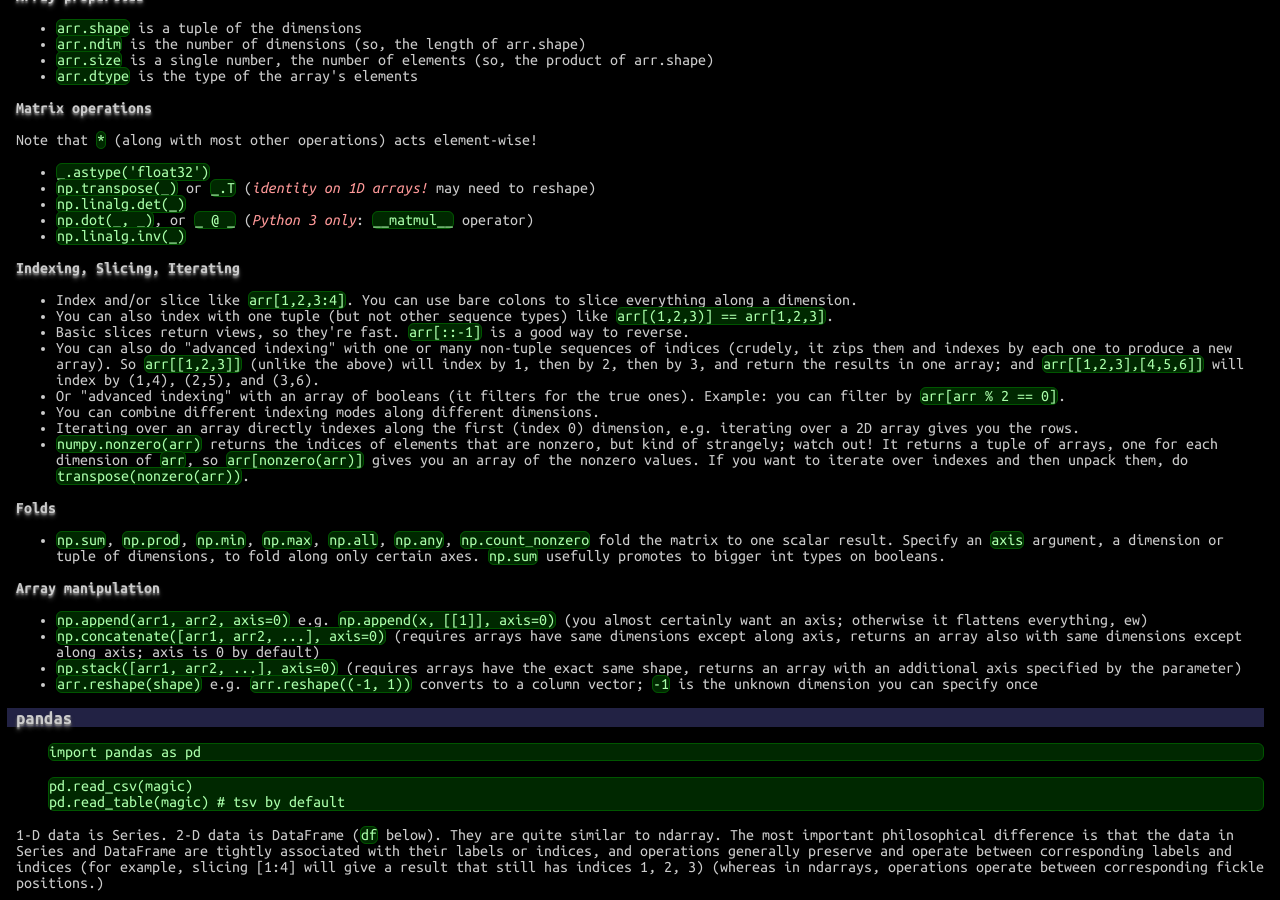
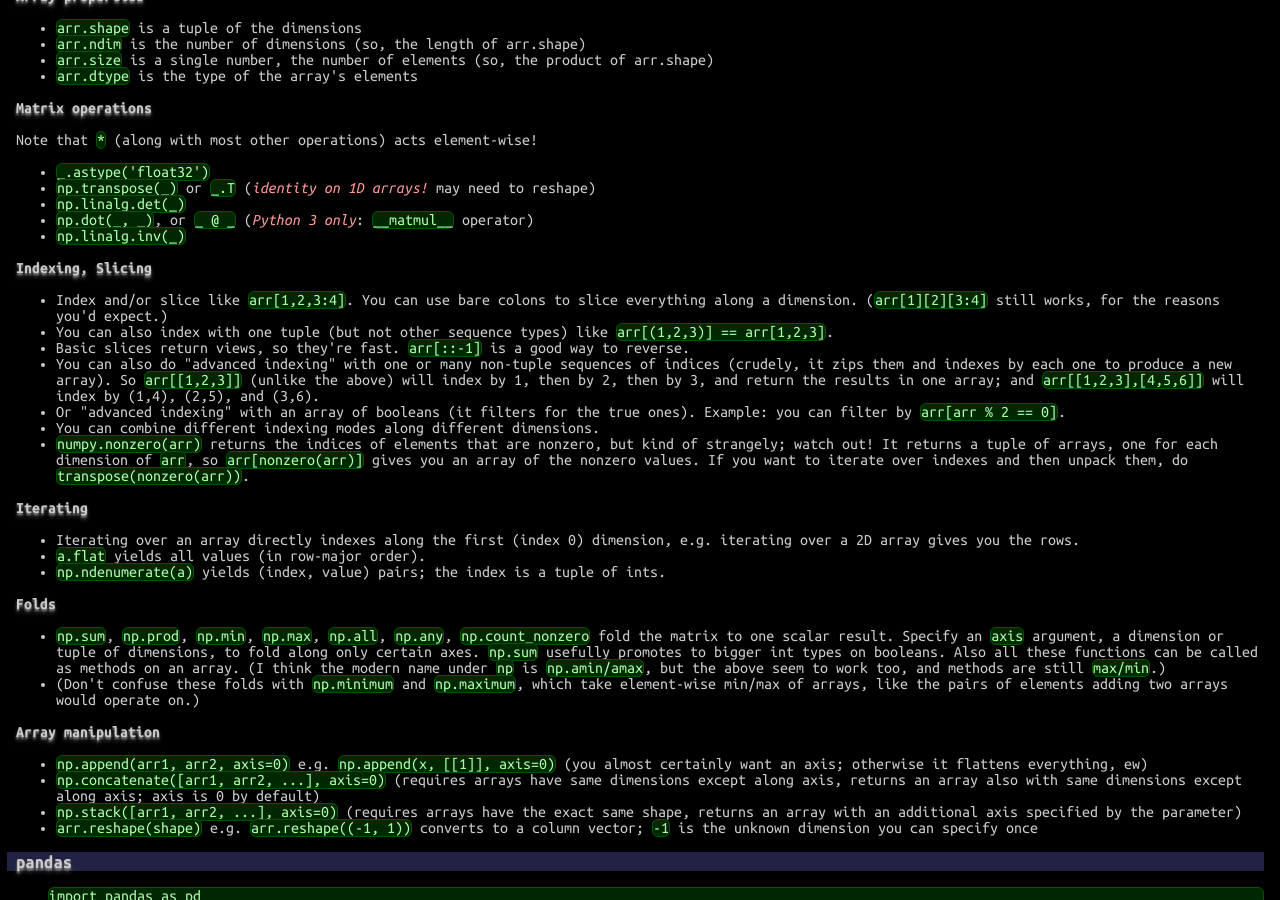
Before and after one commit to betaveros/cs, a Jekyll site: the page built from index.html, in a window 1280 px wide and 900 px high, scrolled down 4723 px. Built offline with Jekyll 4.4.1, drawn with Linux system fonts in a browser that asks for light colours.

Commit message:
more numpy

```diff
--- a/_includes/python.html
+++ b/_includes/python.html
@@ -231,20 +231,26 @@
 	<li><code>np.dot(_, _)</code>, or <code>_ @ _</code> (<em>Python 3 only</em>: <code>__matmul__</code> operator)</li>
 	<li><code>np.linalg.inv(_)</code></li>
 </ul>
-<h4>Indexing, Slicing, Iterating</h4>
+<h4>Indexing, Slicing</h4>
 <ul>
-	<li>Index and/or slice like <code>arr[1,2,3:4]</code>. You can use bare colons to slice everything along a dimension.</li>
+	<li>Index and/or slice like <code>arr[1,2,3:4]</code>. You can use bare colons to slice everything along a dimension. (<code>arr[1][2][3:4]</code> still works, for the reasons you'd expect.)</li>
 	<li>You can also index with one tuple (but not other sequence types) like <code>arr[(1,2,3)] == arr[1,2,3]</code>.</li>
 	<li>Basic slices return views, so they're fast. <code>arr[::-1]</code> is a good way to reverse.</li>
 	<li>You can also do "advanced indexing" with one or many non-tuple sequences of indices (crudely, it zips them and indexes by each one to produce a new array). So <code>arr[[1,2,3]]</code> (unlike the above) will index by 1, then by 2, then by 3, and return the results in one array; and <code>arr[[1,2,3],[4,5,6]]</code> will index by (1,4), (2,5), and (3,6).</li>
 	<li>Or "advanced indexing" with an array of booleans (it filters for the true ones). Example: you can filter by <code>arr[arr % 2 == 0]</code>.</li>
 	<li>You can combine different indexing modes along different dimensions.</li>
+	<li><code>numpy.nonzero(arr)</code> returns the indices of elements that are nonzero, but kind of strangely; watch out! It returns a tuple of arrays, one for each dimension of <code>arr</code>, so <code>arr[nonzero(arr)]</code> gives you an array of the nonzero values. If you want to iterate over indexes and then unpack them, do <code>transpose(nonzero(arr))</code>.</li>
+</ul>
+<h4>Iterating</h4>
+<ul>
 	<li>Iterating over an array directly indexes along the first (index 0) dimension, e.g. iterating over a 2D array gives you the rows.</li>
-	<li><code>numpy.nonzero(arr)</code> returns the indices of elements that are nonzero, but kind of strangely; watch out! It returns a tuple of arrays, one for each dimension of <code>arr</code>, so <code>arr[nonzero(arr)]</code> gives you an array of the nonzero values. If you want to iterate over indexes and then unpack them, do <code>transpose(nonzero(arr))</code>.</li>
+	<li><code>a.flat</code> yields all values (in row-major order).</li>
+	<li><code>np.ndenumerate(a)</code> yields (index, value) pairs; the index is a tuple of ints.</li>
 </ul>
 <h4>Folds</h4>
 <ul>
-	<li><code>np.sum</code>, <code>np.prod</code>, <code>np.min</code>, <code>np.max</code>, <code>np.all</code>, <code>np.any</code>, <code>np.count_nonzero</code> fold the matrix to one scalar result. Specify an <code>axis</code> argument, a dimension or tuple of dimensions, to fold along only certain axes. <code>np.sum</code> usefully promotes to bigger int types on booleans.</li>
+	<li><code>np.sum</code>, <code>np.prod</code>, <code>np.min</code>, <code>np.max</code>, <code>np.all</code>, <code>np.any</code>, <code>np.count_nonzero</code> fold the matrix to one scalar result. Specify an <code>axis</code> argument, a dimension or tuple of dimensions, to fold along only certain axes. <code>np.sum</code> usefully promotes to bigger int types on booleans. Also all these functions can be called as methods on an array. (I think the modern name under <code>np</code> is <code>np.amin/amax</code>, but the above seem to work too, and methods are still <code>max/min</code>.)</li>
+	<li>(Don't confuse these folds with <code>np.minimum</code> and <code>np.maximum</code>, which take element-wise min/max of arrays, like the pairs of elements adding two arrays would operate on.)</li>
 </ul>
 <h4>Array manipulation</h4>
 <ul>
```
